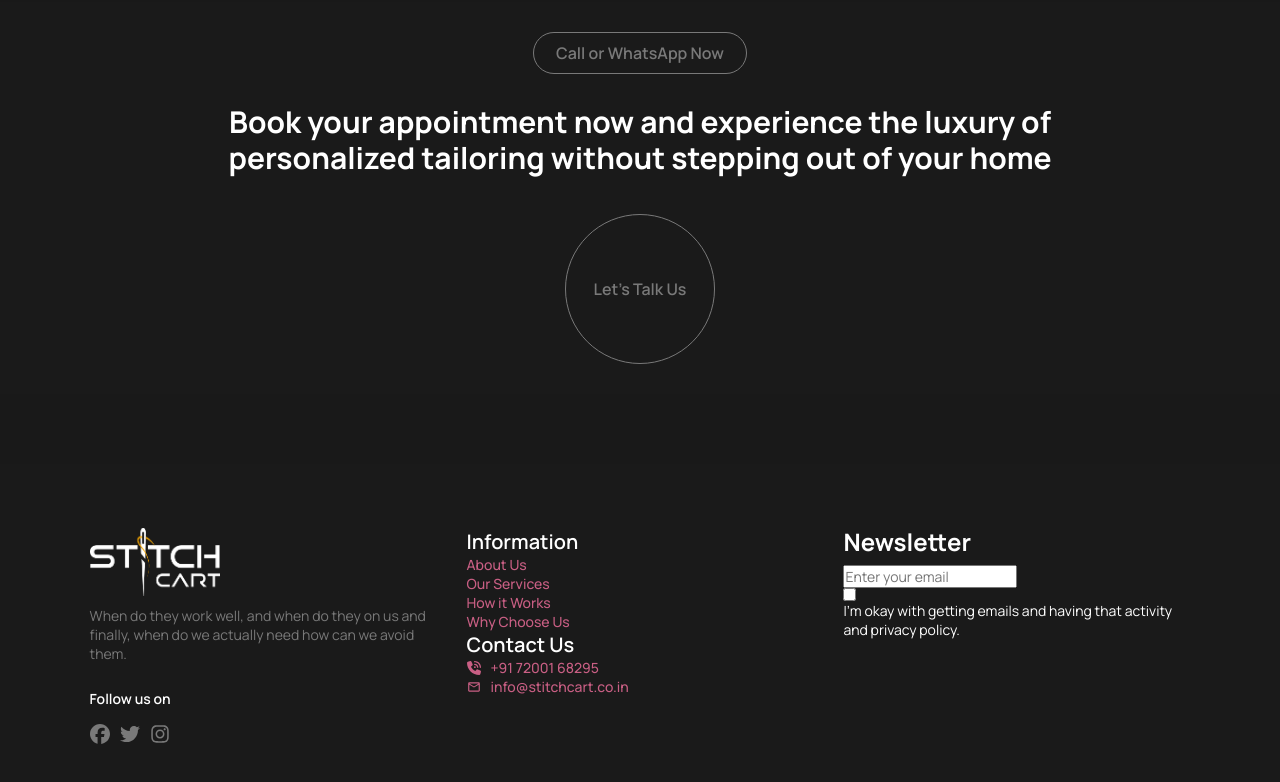
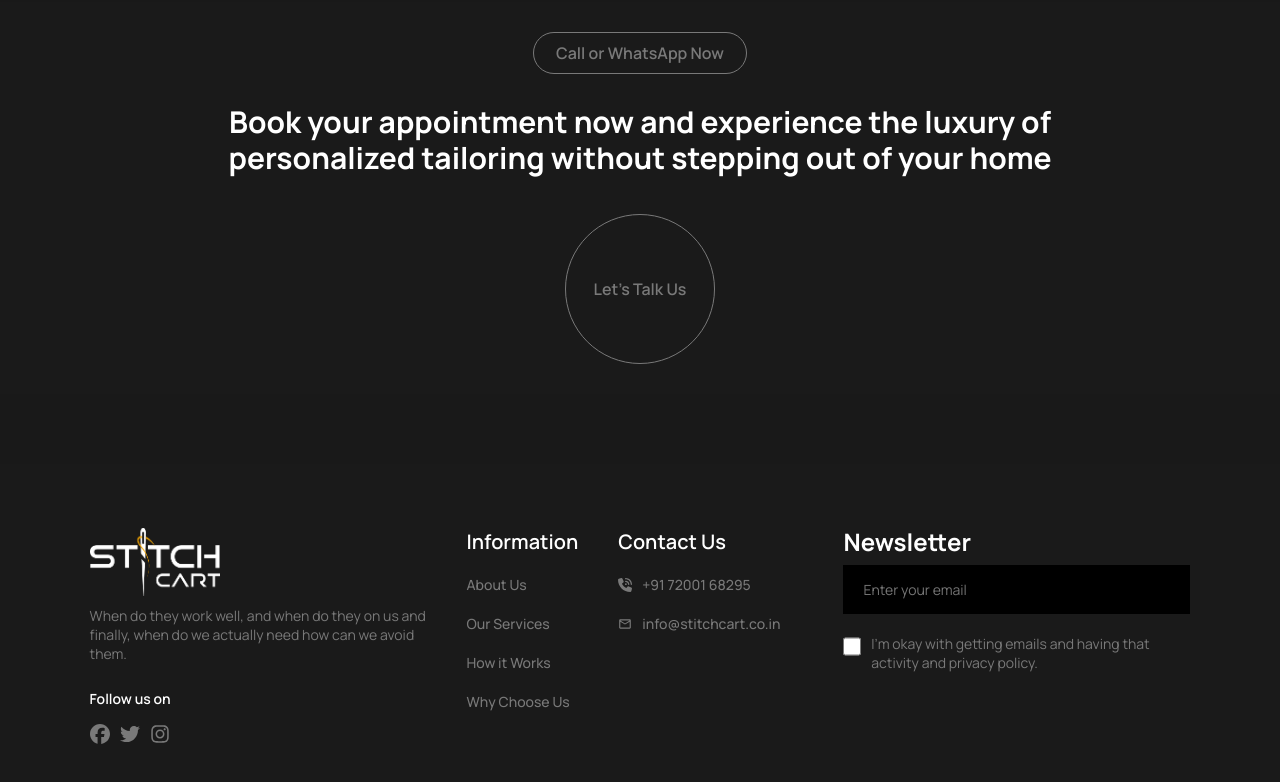
Before and after one commit to uzair-shakeel/StichCart2, a React (Vite) app: page / in a window 1280 px wide. Shown: the part 3706-4488 px from the top of the page. Built offline with nearby package versions, Linux system fonts and the light colour scheme; a web font is replaced by a local one.

Commit message:
footer fixed

```diff
--- a/src/components/footer/footer.jsx
+++ b/src/components/footer/footer.jsx
@@ -33,16 +33,24 @@ const Footer = () => {
           <ul>
             <li style={{ fontWeight: "600", fontSize: "20px" }}>Information</li>
             <li>
-              <Link to={"/about-us"}>About Us</Link>
+              <Link to={"/about-us"} className="lis">
+                About Us
+              </Link>
             </li>
             <li>
-              <Link to={"/services"}>Our Services</Link>
+              <Link to={"/services"} className="lis">
+                Our Services
+              </Link>
             </li>
             <li>
-              <Link to={"/howitworks"}>How it Works</Link>
+              <Link to={"/howitworks"} className="lis">
+                How it Works
+              </Link>
             </li>
             <li>
-              <Link to={"/whychooseus"}>Why Choose Us</Link>
+              <Link to={"/whychooseus"} className="lis">
+                Why Choose Us
+              </Link>
             </li>
           </ul>
         </div>
@@ -52,6 +60,7 @@ const Footer = () => {
             <li>
               <Link
                 to={"/about-us"}
+                className="lis"
                 style={{ display: "flex", alignItems: "center", gap: "10px" }}
               >
                 <FaPhoneVolume /> +91 72001 68295
@@ -60,6 +69,7 @@ const Footer = () => {
             <li>
               <Link
                 to={"/services"}
+                className="lis"
                 style={{ display: "flex", alignItems: "center", gap: "10px" }}
               >
                 <MdOutlineEmail /> info@stitchcart.co.in
--- a/src/styles/includes/footer.scss
+++ b/src/styles/includes/footer.scss
@@ -36,4 +36,46 @@
       }
     }
   }
+
+  .ulDiv {
+    display: flex;
+    gap: 40px;
+    ul {
+      display: flex;
+      flex-direction: column;
+      gap: 20px;
+
+      .lis {
+        color: #797979;
+        transition: 0.45s ease-in-out;
+      }
+      .lis:hover {
+        color: white;
+        transition: 0.45s ease-in-out;
+      }
+    }
+  }
+
+  .newsletter {
+    input {
+      padding: 15px 20px;
+      width: 100%;
+      outline: none;
+      border: none;
+      background: black;
+      color: #797979;
+    }
+    .checkboxMatter {
+      display: flex;
+      margin: 20px 0;
+      gap: 10px;
+      input {
+        width: 25px;
+        height: 25px;
+      }
+      p {
+        color: #797979;
+      }
+    }
+  }
 }
```
